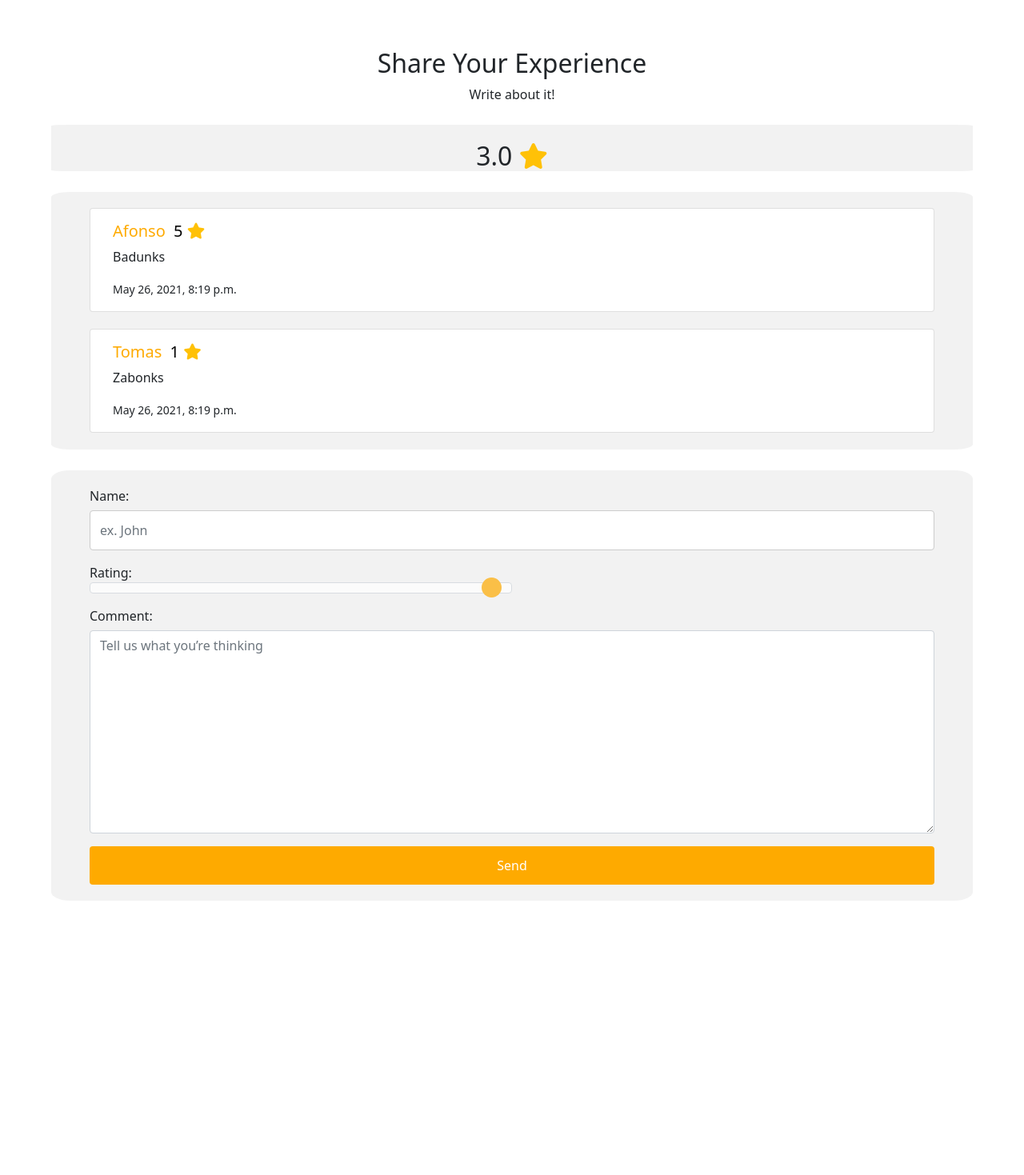
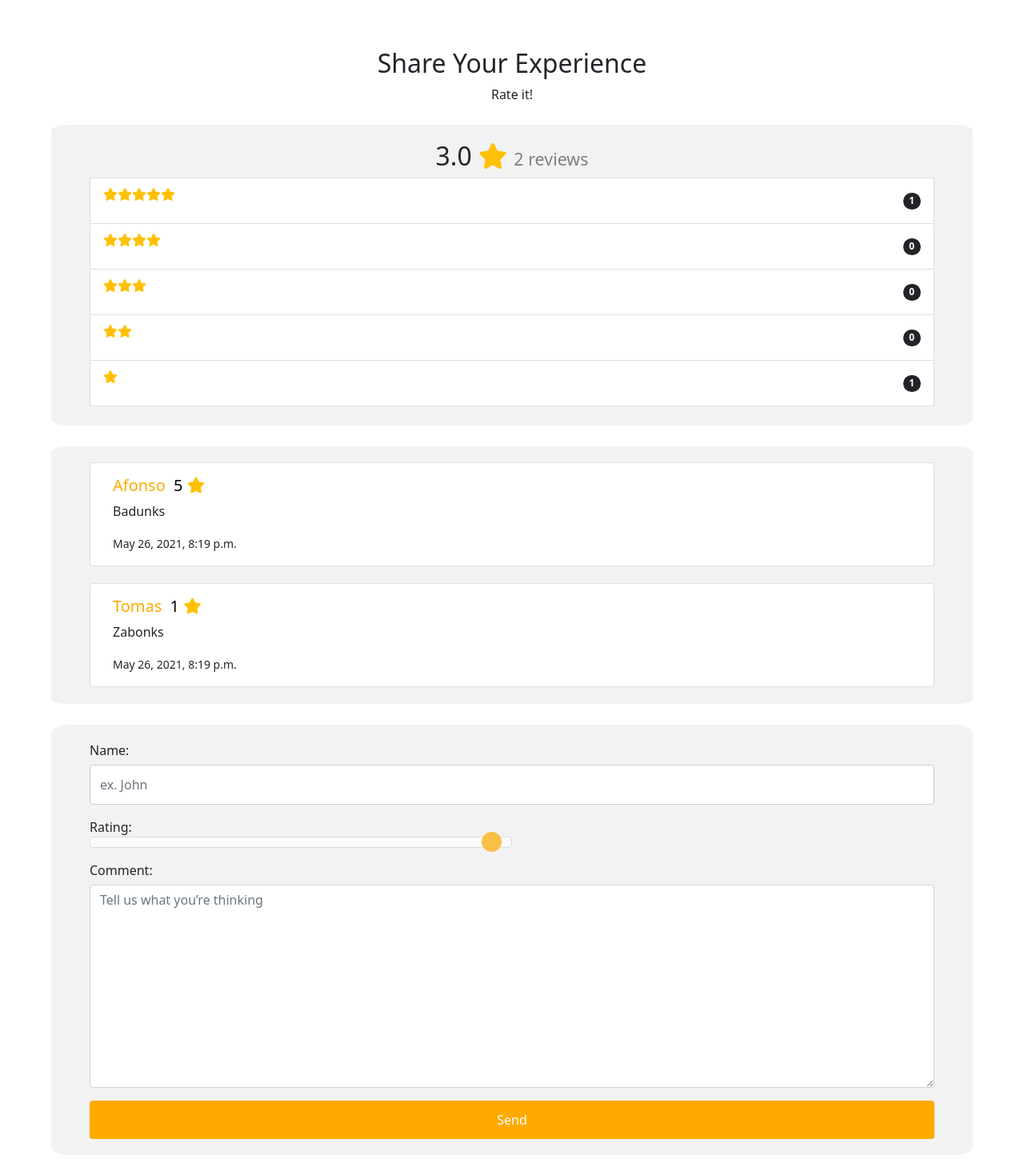
Before and after one commit to Tomas-a21803655/djangoPW-BA, a Django app: page /reviews/ in a window 1280 px wide. Shown: the part 56-1525 px from the top of the page at 80% size. Before the commit the page ends 1182 px from the top, so only its background shows below. Run offline with Django 3.2, Linux system fonts and the light colour scheme; data comes from the database, SQL or seed files in the repository; some libraries are stand-ins or nearby versions.

Commit message:
star chart

```diff
--- a/tarefas/templates/tarefas/reviews.html
+++ b/tarefas/templates/tarefas/reviews.html
@@ -15,12 +15,51 @@
     </style>
     <section style="padding-top: 60px;text-align: center;">
         <h2>Share Your Experience</h2>
-        <p>Write about it!</p>
+        <p>Rate it!</p>
     </section>
 
     <section style="padding: 20px 48px 0px;margin: 2% 5%;border-radius: 2%;background-color: #f2f2f2;">
         {% if comments %}
-            <h2 style="text-align: center;">{{ averageStars }} <i class="text-warning fa fa-star"></i></h2>
+            <h2 style="text-align: center;">
+                {{ averageStars }} <i class="text-warning fa fa-star"></i>
+                <span style="font-size: .67em;color: gray">{{ reviewCount }} reviews</span></h2>
+            <ul class="list-group">
+                <li class="list-group-item d-flex justify-content-between align-items-center">
+                    <p>
+                        <i class="text-warning fa fa-star"></i><i class="text-warning fa fa-star"></i><i
+                            class="text-warning fa fa-star"></i><i class="text-warning fa fa-star"></i><i
+                            class="text-warning fa fa-star"></i>
+                    </p>
+                    <span class="badge bg-dark rounded-pill">{{ starRatings4 }}</span>
+                </li>
+                <li class="list-group-item d-flex justify-content-between align-items-center">
+                    <p>
+                        <i class="text-warning fa fa-star"></i><i class="text-warning fa fa-star"></i><i
+                            class="text-warning fa fa-star"></i><i class="text-warning fa fa-star"></i>
+                    </p>
+                    <span class="badge bg-dark rounded-pill">{{ starRatings3 }}</span>
+                </li>
+                <li class="list-group-item d-flex justify-content-between align-items-center">
+                    <p>
+                        <i class="text-warning fa fa-star"></i><i class="text-warning fa fa-star"></i><i
+                            class="text-warning fa fa-star"></i>
+                    </p>
+                    <span class="badge bg-dark rounded-pill">{{ starRatings2 }}</span>
+                </li>
+                <li class="list-group-item d-flex justify-content-between align-items-center">
+                    <p>
+                        <i class="text-warning fa fa-star"></i><i class="text-warning fa fa-star"></i>
+                    </p>
+                    <span class="badge bg-dark rounded-pill">{{ starRatings1 }}</span>
+                </li>
+                <li class="list-group-item d-flex justify-content-between align-items-center">
+                    <p>
+                        <i class="text-warning fa fa-star"></i>
+                    </p>
+                    <span class="badge bg-dark rounded-pill">{{ starRatings0 }}</span>
+                </li>
+            </ul>
+            <br>
         {% else %}
             <h2 style="text-align: center;">No reviews for graph building</h2>
             <br>
--- a/tarefas/views.py
+++ b/tarefas/views.py
@@ -94,6 +94,19 @@ def reviews_page_view(request):
 
     average = list(Comment.objects.aggregate(Avg('rating')).values())[0] or 0
 
-    context = {'form': form, 'comments': Comment.objects.all(), 'averageStars': round(average, 1)}
+    starRatings0 = Comment.objects.filter(rating=1).count()
+    starRatings1 = Comment.objects.filter(rating=2).count()
+    starRatings2 = Comment.objects.filter(rating=3).count()
+    starRatings3 = Comment.objects.filter(rating=4).count()
+    starRatings4 = Comment.objects.filter(rating=5).count()
+
+    context = {'form': form, 'comments': Comment.objects.all(), 'averageStars': round(average, 1),
+               'starRatings0': starRatings0,
+               'starRatings1': starRatings1,
+               'starRatings2': starRatings2,
+               'starRatings3': starRatings3,
+               'starRatings4': starRatings4,
+               'reviewCount': Comment.objects.count(),
+               }
 
     return render(request, 'tarefas/reviews.html', context)
```
